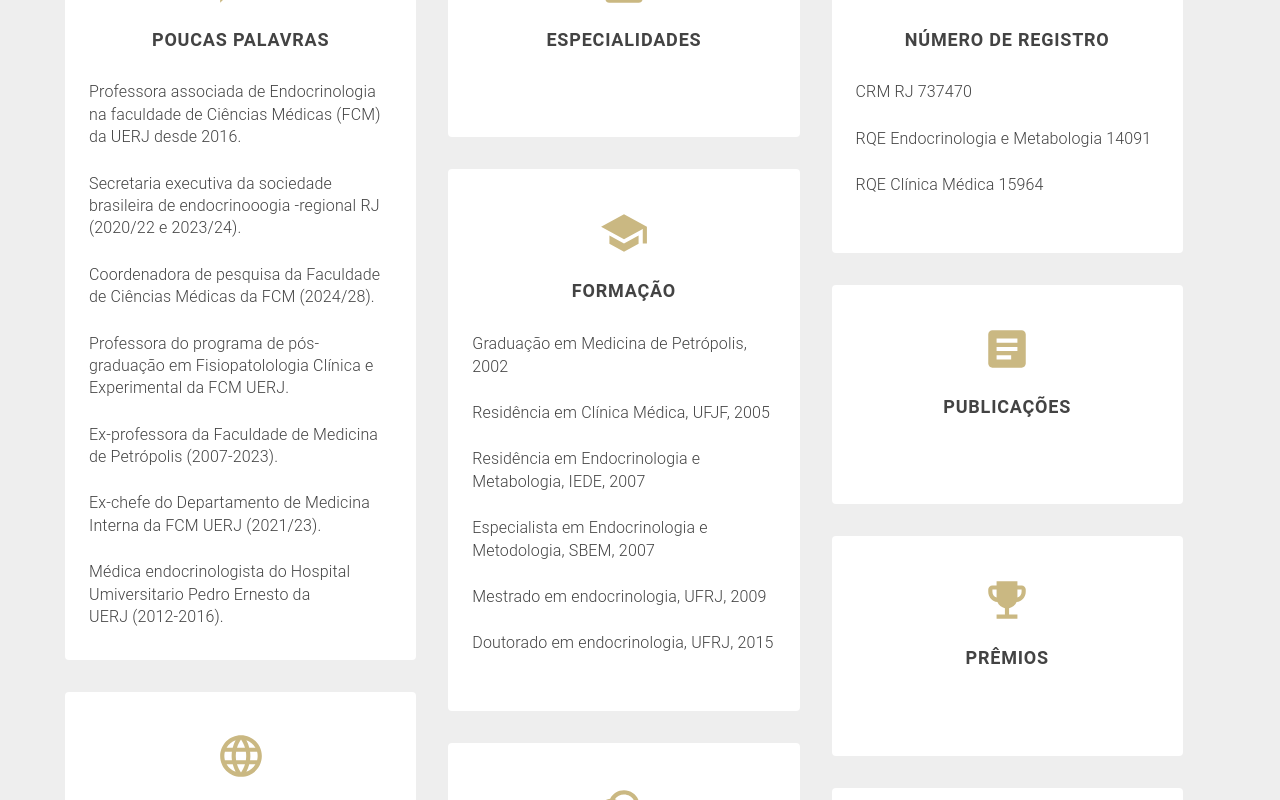
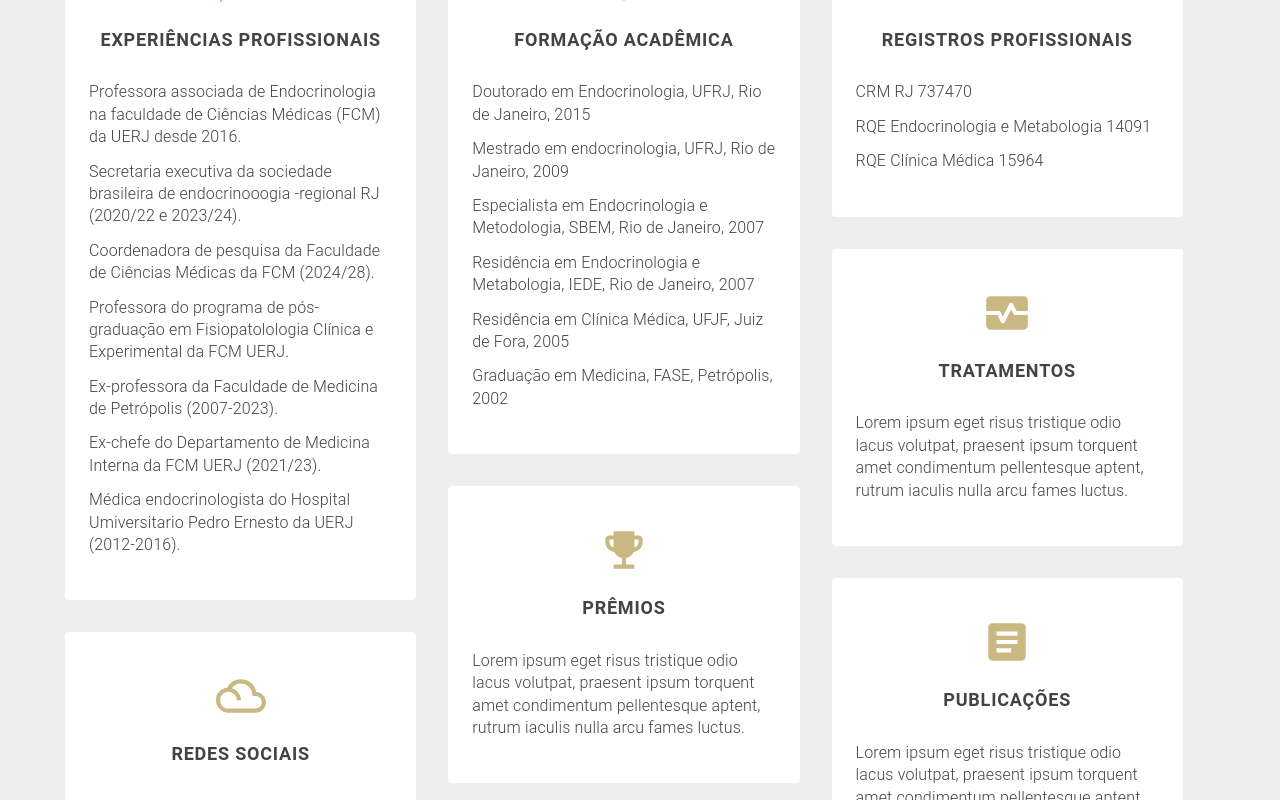
Before and after one commit to bahiensed/anabeatriz, a Next.js app: page / in a window 1280 px wide. Shown: the part 980-1780 px from the top of the page. Built offline with nearby package versions, Linux system fonts and the light colour scheme.

Commit message:
loop is life!

```diff
--- a/components/AboutMeCards.tsx
+++ b/components/AboutMeCards.tsx
@@ -32,80 +32,68 @@ import { openSans } from "@/fonts/OpenSans";
 
 const cardsData = [
   {
-    id: 0,
+    title: "Experiências Profissionais",
     icon: <Chat sx={{ fontSize: "50px" }} />,
-    text1:
+    content: [
         "Professora associada de Endocrinologia na faculdade de Ciências Médicas (FCM) da UERJ desde 2016.",
-    text2:
         "Secretaria executiva da sociedade brasileira de endocrinooogia -regional RJ (2020/22 e 2023/24).",
-    text3:
         "Coordenadora de pesquisa da Faculdade de Ciências Médicas da FCM (2024/28).",
-    text5:
         "Professora do programa de pós-graduação em Fisiopatolologia Clínica e Experimental da FCM UERJ.",
-    text6: "Ex-professora da Faculdade de Medicina de Petrópolis (2007-2023).",
-    text7:
+        "Ex-professora da Faculdade de Medicina de Petrópolis (2007-2023).",
         "Ex-chefe do Departamento de Medicina Interna da FCM UERJ (2021/23).",
-    text8:
-      "Médica endocrinologista do Hospital Umiversitario Pedro Ernesto da UERJ (2012-2016).",
-    title: "Poucas Palavras",
+        "Médica endocrinologista do Hospital Umiversitario Pedro Ernesto da UERJ (2012-2016).",
+    ]
   },
   {
-    id: 1,
-    icon: <ContentPaste sx={{ fontSize: "50px" }} />,
-    text: "eu habitant leo potenti id interdum dolor neque ante, placerat metus bibendum commodo suscipit massa nisl posuere. neque class auctor facilisis aenean est lobortis molestie posuere, amet loborti habitant quam leo dictum quam congue, vestibulum est dictumst convallis pellentesque felis lacinia. laoreet est pharetra varius justo suspendisse lorem",
-    title: "Especialidades",
+    title: "Formação Acadêmica",
+    icon: <School sx={{ fontSize: "50px" }} />,
+    content: [
+      "Doutorado em Endocrinologia, UFRJ, Rio de Janeiro, 2015",
+      "Mestrado em endocrinologia, UFRJ, Rio de Janeiro, 2009",
+      "Especialista em Endocrinologia e Metodologia, SBEM, Rio de Janeiro, 2007 ",
+      "Residência em Endocrinologia e Metabologia, IEDE, Rio de Janeiro, 2007",
+      "Residência em Clínica Médica, UFJF, Juiz de Fora, 2005",
+      "Graduação em Medicina, FASE, Petrópolis, 2002",
+    ]
   },
   {
-    id: 2,
+    title: "Registros Profissionais",
     icon: <HowToReg sx={{ fontSize: "50px" }} />,
-    text1: "CRM RJ 737470",
-    text2: "RQE Endocrinologia e Metabologia 14091",
-    text3: "RQE Clínica Médica 15964",
-    title: "Número de registro",
+    content: [
+      "CRM RJ 737470",
+      "RQE Endocrinologia e Metabologia 14091",
+      "RQE Clínica Médica 15964",
+    ]
   },
   {
-    id: 3,
-    icon: <School sx={{ fontSize: "50px" }} />,
-    checkicon: <CheckBoxOutlined />,
-    text1: "Graduação em Medicina de Petrópolis, 2002",
-    text2: "Residência em Clínica Médica, UFJF, 2005",
-    text3: "Residência em Endocrinologia e Metabologia, IEDE, 2007",
-    text4: "Especialista em Endocrinologia e Metodologia, SBEM, 2007 ",
-    text5: "Mestrado em endocrinologia, UFRJ, 2009",
-    text6: "Doutorado em endocrinologia, UFRJ, 2015",
-    title: "Formação",
+    title: "Tratamentos",
+    icon: <MonitorHeart sx={{ fontSize: "50px" }} />,
+    content: [
+      "Lorem ipsum eget risus tristique odio lacus volutpat, praesent ipsum torquent amet condimentum pellentesque aptent, rutrum iaculis nulla arcu fames luctus.",
+    ]
   },
   {
-    id: 4,
-    icon: <Article sx={{ fontSize: "50px" }} />,
-    text: "Lorem ipsum eget risus tristique odio lacus volutpat, praesent ipsum torquent amet condimentum pellentesque aptent, rutrum iaculis nulla arcu fames luctus.leo lectus venenat consectetur dui ad sagittis sapien integer nullam, eu habitant leo potenti id interdum dolor neque ante, placerat metus bibendum commodo suscipit massa nisl posuere. neque class auctor facilisis aenean est lobortis molestie posuere, amet loborti habitant quam leo dictum quam congue, vestibulum est dictumst convallis pellentesque felis lacinia. laoreet est pharetra varius justo suspendisse lorem",
-    title: "Publicações",
+    title: "Prêmios",
+    icon: <EmojiEvents sx={{ fontSize: "50px" }} />,
+    content: [
+      "Lorem ipsum eget risus tristique odio lacus volutpat, praesent ipsum torquent amet condimentum pellentesque aptent, rutrum iaculis nulla arcu fames luctus. ",
+    ]
   },
   {
-    id: 5,
-    icon: <EmojiEvents sx={{ fontSize: "50px" }} />,
-    text: "Lorem ipsum eget risus tristique odio lacus volutpat, praesent ipsum torquent amet condimentum pellentesque aptent, rutrum iaculis nulla arcu fames luctus. ",
-    title: "Prêmios",
+    title: "Publicações",
+    icon: <Article sx={{ fontSize: "50px" }} />,
+    content: [
+      "Lorem ipsum eget risus tristique odio lacus volutpat, praesent ipsum torquent amet condimentum pellentesque aptent, rutrum iaculis nulla arcu fames luctus.leo lectus venenat consectetur dui ad sagittis sapien integer nullam, eu habitant leo potenti id interdum dolor neque ante, placerat metus bibendum commodo suscipit massa nisl posuere. neque class auctor facilisis aenean est lobortis molestie posuere, amet loborti habitant quam leo dictum quam congue, vestibulum est dictumst convallis pellentesque felis lacinia. laoreet est pharetra varius justo suspendisse lorem",
+    ]
   },
   {
-    id: 6,
-    icon: <Language sx={{ fontSize: "50px" }} />,
-    text: "Lorem ipsum eget risus tristique odio lacus volutpat, praesent ipsum torquent amet condimentum pellentesque aptent, rutrum iaculis nulla arcu fames luctus. ",
-    title: "Idiomas",
+    title: "Redes Sociais",
+    icon: <FilterDrama sx={{ fontSize: "50px" }} />,
+    content: [
+      "Lorem ipsum eget risus tristique odio lacus volutpat, praesent ipsum torquent amet condimentum pellentesque aptent, rutrum iaculis nulla arcu fames luctus."
+    ]
   },
-  {
-    id: 7,
-    icon: <FilterDrama sx={{ fontSize: "50px" }} />,
-    text: "Lorem ipsum eget risus tristique odio lacus volutpat, praesent ipsum torquent amet condimentum pellentesque aptent, rutrum iaculis nulla arcu fames luctus. ",
-    title: "Redes sociais",
-  },
-  {
-    id: 8,
-    icon: <MonitorHeart sx={{ fontSize: "50px" }} />,
-    text: "Lorem ipsum eget risus tristique odio lacus volutpat, praesent ipsum torquent amet condimentum pellentesque aptent, rutrum iaculis nulla arcu fames luctus. ",
-    title: "Doenças Tratadas",
-  },
-];
+]
 
 const StyledAccordion = styled(Accordion)(({ theme }) => ({
   backgroundColor: theme.palette.mode === "dark" ? "#1A2027" : "#fff",
@@ -124,8 +112,8 @@ export default function MasonryWithVariableHeightItems() {
       }}
     >
       <Masonry columns={3} spacing={4}>
-        {cardsData.map((item) => (
-          <Paper key={item.id} elevation={0} sx={{ pb: 4 }}>
+        {cardsData.map((item, i) => (
+          <Paper  key={i} elevation={0} sx={{ pb: 4 }}>
             <Container>
               <Stack
                 sx={{
@@ -140,6 +128,7 @@ export default function MasonryWithVariableHeightItems() {
               >
                 {item.icon}
               </Stack>
+
               <Typography
                 className={dosis.className}
                 sx={{
@@ -155,101 +144,23 @@ export default function MasonryWithVariableHeightItems() {
               >
                 {item.title}
               </Typography>
+
+              {item.content.map((text, j) => (
                 <Typography
+                  key={j}
                   className={openSans.className}
                   sx={{
                     color: "#434343",
                     fontSize: "16px",
                     fontWeight: 300,
                     lineHeight: 1.4,
+                    mb: 1.5, // Add margin between each text block
                   }}
                 >
-                {item.text1}
+                  {text}
                 </Typography>
-              <Typography
-                className={openSans.className}
-                sx={{
-                  color: "#434343",
-                  fontSize: "16px",
-                  fontWeight: 300,
-                  mt: 3,
-                  lineHeight: 1.4,
-                }}
-              >
-                {item.text2}
-              </Typography>
-              <Typography
-                className={openSans.className}
-                sx={{
-                  color: "#434343",
-                  fontSize: "16px",
-                  fontWeight: 300,
-                  mt: 3,
-                  lineHeight: 1.4,
-                }}
-              >
-                {item.text3}
-              </Typography>
-              <Typography
-                className={openSans.className}
-                sx={{
-                  color: "#434343",
-                  fontSize: "16px",
-                  fontWeight: 300,
-                  mt: 3,
-                  lineHeight: 1.4,
-                }}
-              >
-                {item.text4}
-              </Typography>
-              <Typography
-                className={openSans.className}
-                sx={{
-                  color: "#434343",
-                  fontSize: "16px",
-                  fontWeight: 300,
-                  mt: 3,
-                  lineHeight: 1.4,
-                }}
-              >
-                {item.text5}
-              </Typography>
-              <Typography
-                className={openSans.className}
-                sx={{
-                  color: "#434343",
-                  fontSize: "16px",
-                  fontWeight: 300,
-                  mt: 3,
-                  lineHeight: 1.4,
-                }}
-              >
-                {item.text6}
-              </Typography>
-              <Typography
-                className={openSans.className}
-                sx={{
-                  color: "#434343",
-                  fontSize: "16px",
-                  fontWeight: 300,
-                  mt: 3,
-                  lineHeight: 1.4,
-                }}
-              >
-                {item.text7}
-              </Typography>
-              <Typography
-                className={openSans.className}
-                sx={{
-                  color: "#434343",
-                  fontSize: "16px",
-                  fontWeight: 300,
-                  mt: 3,
-                  lineHeight: 1.4,
-                }}
-              >
-                {item.text8}
-              </Typography>
+              ))}
+
             </Container>
           </Paper>
         ))}
```
Lines whose indentation alone changed are shown as unchanged.
